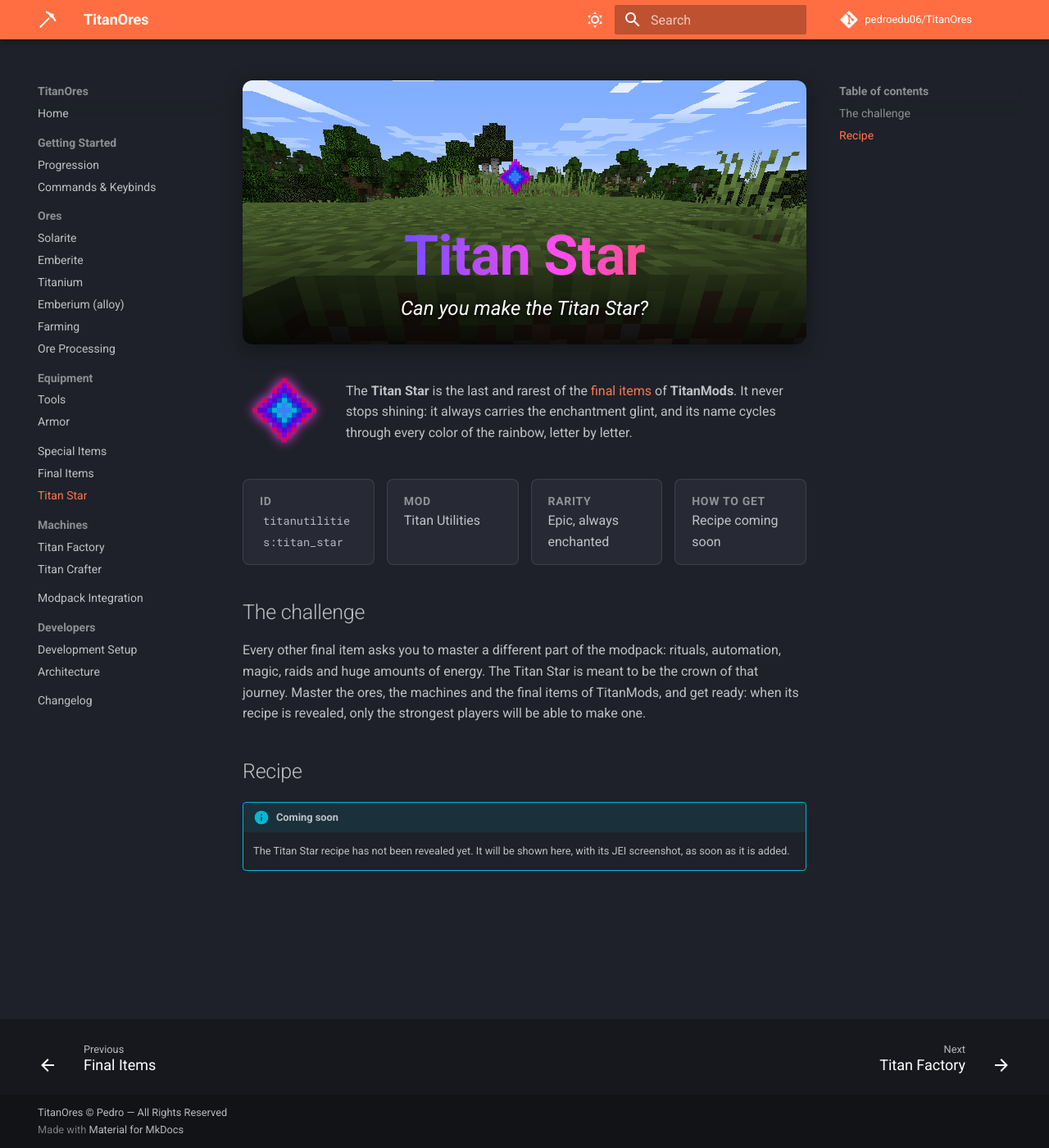
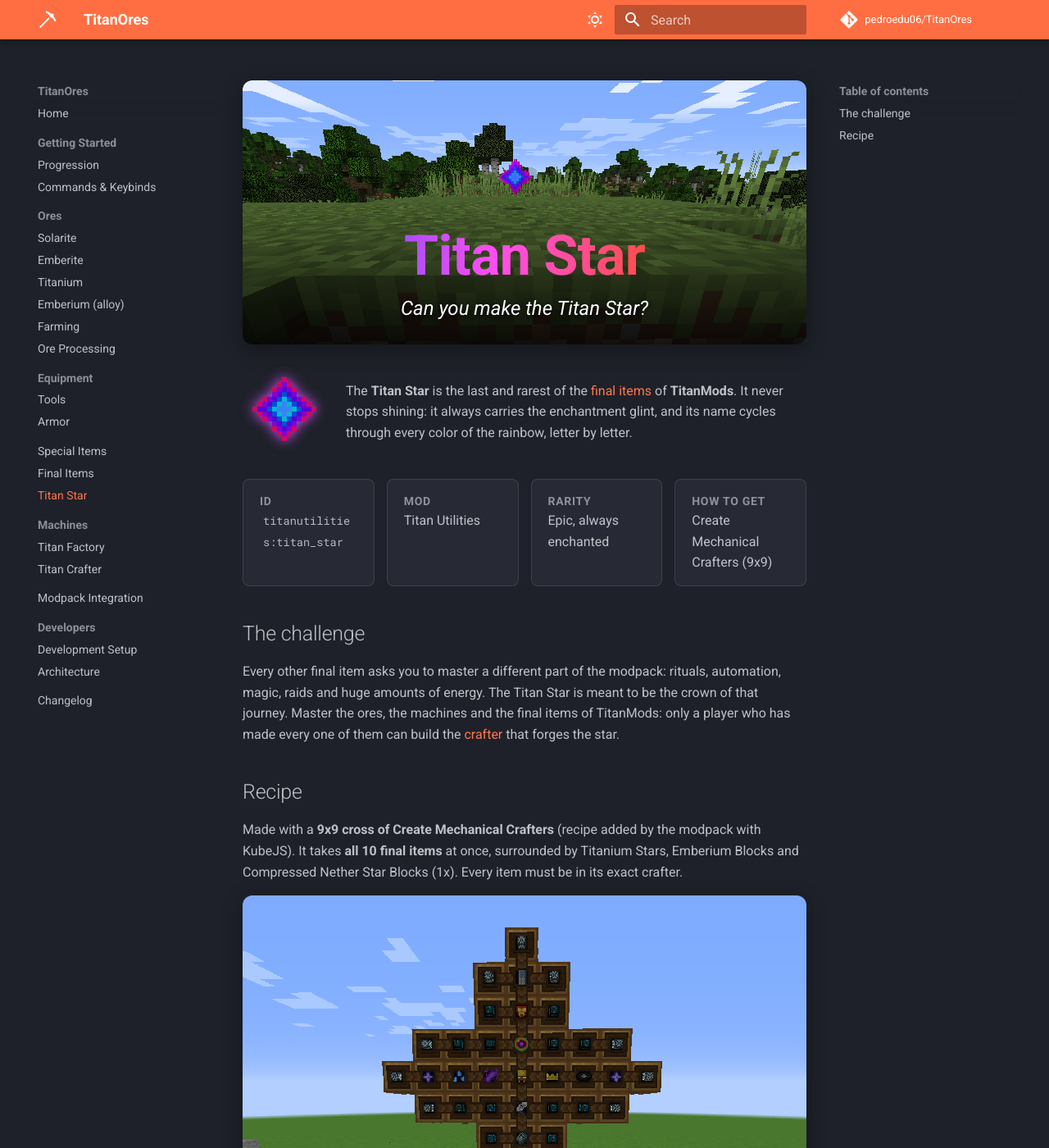
Before and after one commit to pedroedu06/TitanOres_documentacion, an MkDocs documentation site: the page built from docs/titan-star.md, in a window 1280 px wide and 1400 px high. Shown: the whole window at 82% size. Built offline with MkDocs 1.6.1 and Material for MkDocs 9.7.7, drawn with Linux system fonts in a browser that asks for light colours; comment, search, counter and statistics services are not loaded; some of the changed text lies outside the part shown.

Commit message:
docs/gear de diamante na titan crafter, titanstar craft

```diff
--- a/docs/assets/extra.css
+++ b/docs/assets/extra.css
@@ -319,3 +319,11 @@
     animation: none;
   }
 }
+
+.ts-shot {
+  display: block;
+  width: 100%;
+  border-radius: 12px;
+  box-shadow: 0 6px 24px rgba(0, 0, 0, 0.35);
+  image-rendering: pixelated;
+}
--- a/docs/snippets/recipes/titan_crafter_from_titan_factory.html
+++ b/docs/snippets/recipes/titan_crafter_from_titan_factory.html
@@ -1 +1 @@
-<div class="mc-recipe"><div class="mc-grid"><span class="mc-slot mc-text" title="Crafting Table"><span class="mc-label">Crafting Table</span></span><span class="mc-gap"></span><span class="mc-slot mc-text" title="Crafting Table"><span class="mc-label">Crafting Table</span></span><span class="mc-slot mc-text" title="Enderium Block (any mod) - #forge:storage_blocks/enderium"><span class="mc-label">Enderium Block<small>any</small></span></span><span class="mc-gap"></span><span class="mc-slot mc-text" title="Enderium Block (any mod) - #forge:storage_blocks/enderium"><span class="mc-label">Enderium Block<small>any</small></span></span><span class="mc-slot mc-text" title="Iron Gear (any mod) - #forge:gears/iron"><span class="mc-label">Iron Gear<small>any</small></span></span><span class="mc-gap"></span><span class="mc-slot mc-text" title="Iron Gear (any mod) - #forge:gears/iron"><span class="mc-label">Iron Gear<small>any</small></span></span></div><span class="mc-arrow">&#10140;</span><span class="mc-slot" title="Titan Crafter"><img src="../assets/icons/titan_crafter.png" alt="Titan Crafter"></span><div class="mc-station">Titan Factory · 80,000,000 FE · 240s · columns can be swapped</div></div>
+<div class="mc-recipe"><div class="mc-grid"><span class="mc-slot mc-text" title="Crafting Table"><span class="mc-label">Crafting Table</span></span><span class="mc-gap"></span><span class="mc-slot mc-text" title="Crafting Table"><span class="mc-label">Crafting Table</span></span><span class="mc-slot mc-text" title="Enderium Block (any mod) - #forge:storage_blocks/enderium"><span class="mc-label">Enderium Block<small>any</small></span></span><span class="mc-gap"></span><span class="mc-slot mc-text" title="Enderium Block (any mod) - #forge:storage_blocks/enderium"><span class="mc-label">Enderium Block<small>any</small></span></span><span class="mc-slot mc-text" title="Diamond (any mod) - #forge:gears/diamond"><span class="mc-label">Diamond<small>any</small></span></span><span class="mc-gap"></span><span class="mc-slot mc-text" title="Diamond (any mod) - #forge:gears/diamond"><span class="mc-label">Diamond<small>any</small></span></span></div><span class="mc-arrow">&#10140;</span><span class="mc-slot" title="Titan Crafter"><img src="../assets/icons/titan_crafter.png" alt="Titan Crafter"></span><div class="mc-station">Titan Factory · 80,000,000 FE · 240s · columns can be swapped</div></div>
--- a/docs/titan-star.md
+++ b/docs/titan-star.md
@@ -34,7 +34,7 @@
 </div>
 <div class="ts-card" markdown>
 **How to get**
-Recipe coming soon
+Create Mechanical Crafters (9x9)
 </div>
 </div>
 
@@ -42,11 +42,29 @@
 
 Every other final item asks you to master a different part of the modpack: rituals, automation, magic, raids and
 huge amounts of energy. The Titan Star is meant to be the crown of that journey. Master the ores, the machines and the
-final items of TitanMods, and get ready: when its recipe is revealed, only the strongest players will be able to make
-one.
+final items of TitanMods: only a player who has made every one of them can build the [crafter](#recipe) that forges
+the star.
 
 ## Recipe { #recipe }
 
-!!! info "Coming soon"
-    The Titan Star recipe has not been revealed yet. It will be shown here, with its JEI screenshot, as soon as it is
-    added.
+Made with a **9x9 cross of Create Mechanical Crafters** (recipe added by
+the modpack with KubeJS). It takes **all 10 final items** at once, surrounded by Titanium Stars, Emberium Blocks and
+Compressed Nether Star Blocks (1x). Every item must be in its exact crafter.
+
+![The 9x9 cross of Mechanical Crafters loaded with the Titan Star recipe](assets/screenshots/titan_star_crafters.png){ .ts-shot }
+
+| Item | Mod | Amount |
+|---|---|---|
+| Compressed Nether Star Block (1x) | AllTheCompressed | 12 |
+| ![](assets/icons/emberium_block.png){ .mc-inline } Emberium Block | TitanOres | 12 |
+| ![](assets/icons/titanium_star.png){ .mc-inline } Titanium Star | TitanOres | 3 |
+| ![](assets/icons/universal_remote.png){ .mc-inline } Universal Remote | Titan Utilities | 1 |
+| ![](assets/icons/iron_man_mask.png){ .mc-inline } Iron Man Mask | Titan Utilities | 1 |
+| ![](assets/icons/world_core.png){ .mc-inline } World Core | Titan Utilities | 1 |
+| ![](assets/icons/sponge_bob.png){ .mc-inline } Sponge Bob | Titan Utilities | 1 |
+| ![](assets/icons/antenna.png){ .mc-inline } Antenna | Titan Utilities | 1 |
+| ![](assets/icons/calculator.png){ .mc-inline } Calculator | Titan Utilities | 1 |
+| ![](assets/icons/ancestral_seed.png){ .mc-inline } Ancestral Seed | Titan Utilities | 1 |
+| ![](assets/icons/source_crystal.png){ .mc-inline } Source Crystal | Titan Utilities | 1 |
+| ![](assets/icons/raid_king.png){ .mc-inline } Raid King | Titan Utilities | 1 |
+| ![](assets/icons/music_disc_titanium.png){ .mc-inline } Titanium Music Disc | Titan Utilities | 1 |
```
Also changed, not shown: docs/changelog.md (+3 -1 lines), docs/final-items.md (+1 -1 lines), docs/titan-crafter.md (+0 -2 lines), docs/assets/screenshots/titan_star_crafters.png (added).
